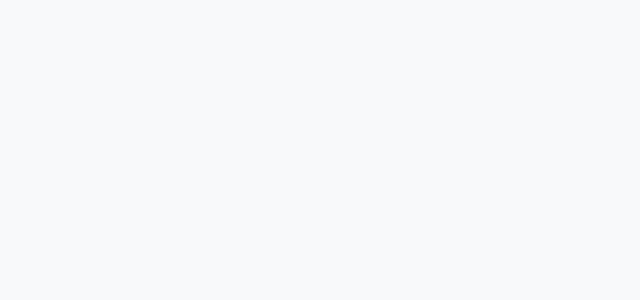
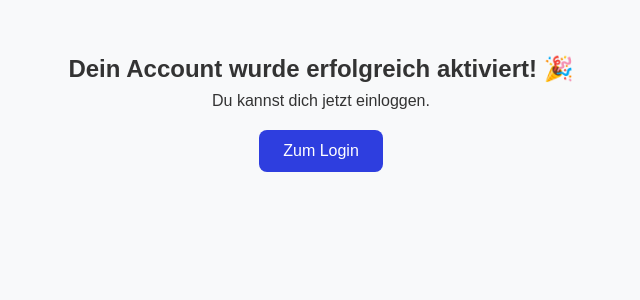
Before and after one commit to Gerth123/Videoflix-Frontend, an Angular app: page /account-confirmed in a window 1280 px wide. Before the commit this address led to /. Shown: the top 300 px of the page, without its empty margins (319-959 px from the left). Built offline with nearby package versions, Linux system fonts and the light colour scheme.

Commit message:
Added the activation-failed and account-confirmed routes.

```diff
--- a/src/app/app.routes.ts
+++ b/src/app/app.routes.ts
@@ -6,15 +6,20 @@ import { SignUpComponent } from './authentication/sign-up/sign-up.component';
 import { ImprintComponent } from './legal-information/imprint/imprint.component';
 import { PrivacyPolicyComponent } from './legal-information/privacy-policy/privacy-policy.component';
 import { VideoOfferComponent } from './video/video-offer/video-offer.component';
+import { AccountConfirmedComponent } from './authentication/account-confirmed/account-confirmed.component';
+import { ActivationFailedComponent } from './authentication/activation-failed/activation-failed.component';
 
 
 export const routes: Routes = [
     { path: '', component: DashboardComponent },
     { path: 'log-in', component: LogInComponent },
     { path: 'forgot-password', component: ForgotPasswordComponent },
+    { path: 'account-confirmed', component: AccountConfirmedComponent },
+    { path: 'activation-failed', component: ActivationFailedComponent },
     // { path: 'new-password', component: NewPasswordComponent },
     { path: 'sign-up', component: SignUpComponent },
     { path: 'video-offer', component: VideoOfferComponent },
+
 
     // {
     //   path: 'main/:uid',
--- /dev/null
+++ b/src/app/authentication/account-confirmed/account-confirmed.component.html
@@ -0,0 +1,5 @@
+<section class="container">
+    <h2>Dein Account wurde erfolgreich aktiviert! 🎉</h2>
+    <p>Du kannst dich jetzt einloggen.</p>
+    <button (click)="navigateTo('/log-in')">Zum Login</button>
+  </section>
--- /dev/null
+++ b/src/app/authentication/account-confirmed/account-confirmed.component.scss
@@ -0,0 +1,18 @@
+.container {
+    text-align: center;
+    margin-top: 50px;
+  }
+
+  button {
+    padding: 12px 24px;
+    background: #2E3EDF;
+    color: white;
+    border: none;
+    border-radius: 8px;
+    font-size: 16px;
+    cursor: pointer;
+  }
+
+  button:hover {
+    background: #1c2bbf;
+  }
--- /dev/null
+++ b/src/app/authentication/account-confirmed/account-confirmed.component.ts
@@ -0,0 +1,18 @@
+import { Component } from '@angular/core';
+import { RoutingService } from '../../shared/services/routing-service/routing.service';
+
+@Component({
+  selector: 'app-account-confirmed',
+  imports: [],
+  templateUrl: './account-confirmed.component.html',
+  styleUrl: './account-confirmed.component.scss'
+})
+export class AccountConfirmedComponent {
+
+  constructor(private routingService: RoutingService) { }
+
+  navigateTo(route: string): void {
+    this.routingService.navigateTo(route);
+  }
+
+}
--- /dev/null
+++ b/src/app/authentication/activation-failed/activation-failed.component.html
@@ -0,0 +1,5 @@
+<div class="container">
+    <h2>Die Aktivierung ist fehlgeschlagen ❌</h2>
+    <p>Der Aktivierungslink ist entweder ungültig oder abgelaufen.</p>
+    <button (click)="navigateTo('/sign-up')">Erneut versuchen</button>
+  </div>
--- /dev/null
+++ b/src/app/authentication/activation-failed/activation-failed.component.scss
@@ -0,0 +1,18 @@
+.container {
+    text-align: center;
+    margin-top: 50px;
+  }
+
+  button {
+    padding: 12px 24px;
+    background: red;
+    color: white;
+    border: none;
+    border-radius: 8px;
+    font-size: 16px;
+    cursor: pointer;
+  }
+
+  button:hover {
+    background: darkred;
+  }
--- /dev/null
+++ b/src/app/authentication/activation-failed/activation-failed.component.ts
@@ -0,0 +1,18 @@
+import { Component } from '@angular/core';
+import { RoutingService } from '../../shared/services/routing-service/routing.service';
+
+@Component({
+  selector: 'app-activation-failed',
+  imports: [],
+  templateUrl: './activation-failed.component.html',
+  styleUrl: './activation-failed.component.scss'
+})
+export class ActivationFailedComponent {
+
+  constructor(private routingService: RoutingService) { }
+
+  navigateTo(route: string): void {
+    this.routingService.navigateTo(route);
+  }
+
+}
```
Also changed, not shown: 2 other files (tests, documents, lock files or other folders).
